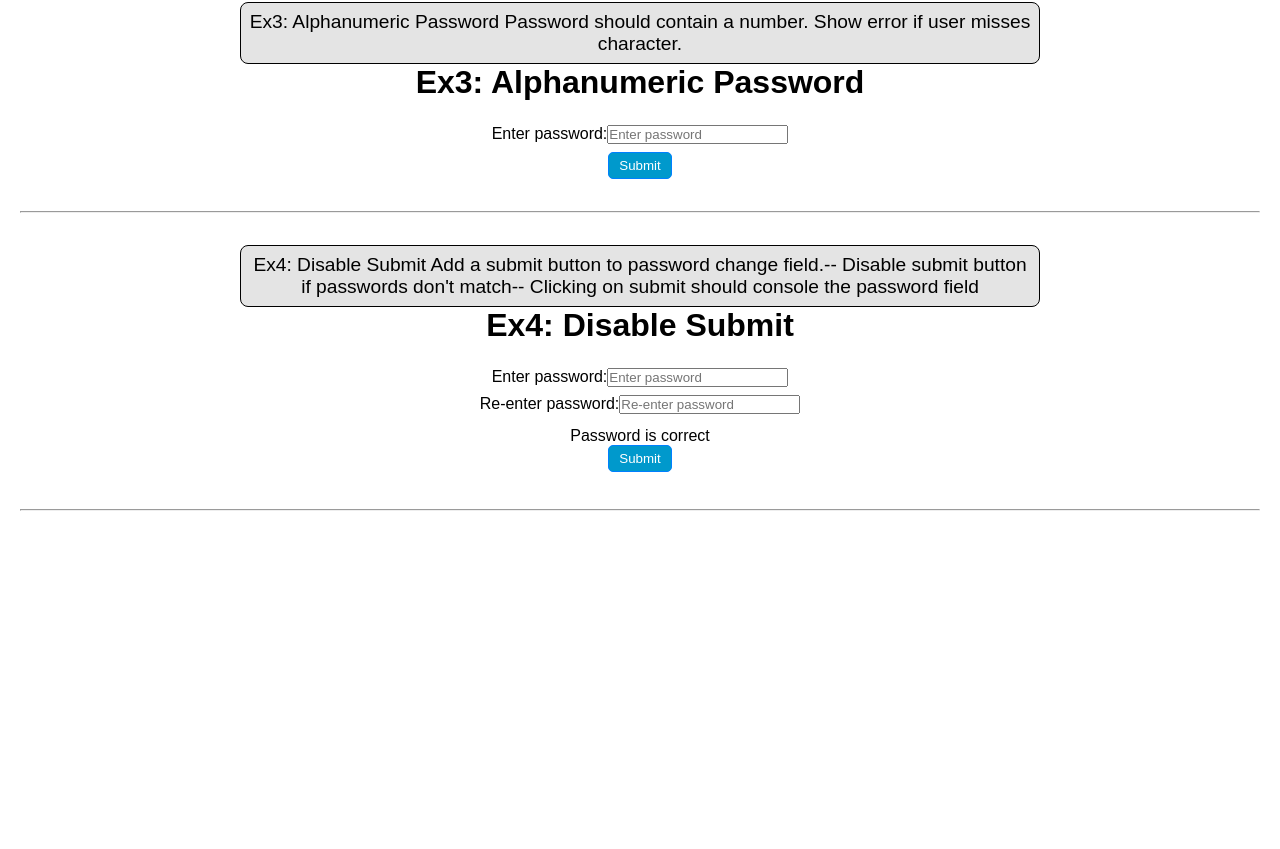
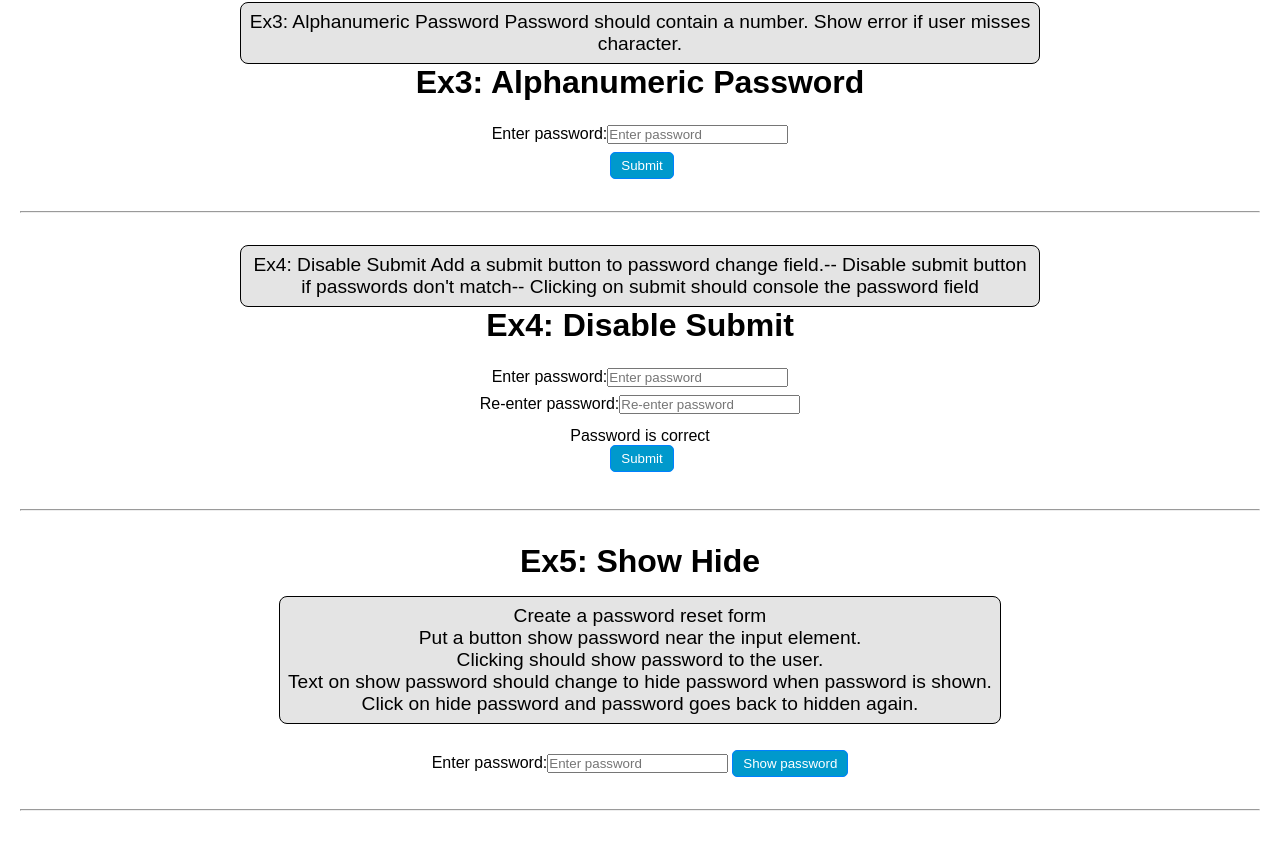
Before and after one commit to Aayushjain-code/ReactJS_Exercise, a React (Create React App) app: page /PasswordChecker in a window 1280 px wide. Shown: the part 705-1554 px from the top of the page. Before the commit the page ends 1258 px from the top, so only its background shows below. Built offline with nearby package versions, Linux system fonts and the light colour scheme; the HTML template or start-up script is replaced by a standard one.

Commit message:
completed with show/hide

```diff
--- a/src/App.css
+++ b/src/App.css
@@ -39,6 +39,7 @@ label{
 }
 
 button {
+  margin-left: 4px;
   border: 1px solid #0080ff;
   background-color: #0099cc;
   color: #ffffff;
--- a/src/App.js
+++ b/src/App.js
@@ -4,6 +4,7 @@ import TwitterCounter from './Exercises/TwitterCounter/index.js';
 import PasswordChecker from './Exercises/PasswordChecker/index.js';
 import AlphanumericPassword from './Exercises/AlphanumericPassword/index.js';
 import DisableSubmit from './Exercises/DisableSubmit/index.js';
+import ShowHide from './Exercises/ShowHide/index.js';
 function App() {
   return (
     <div className="App">
@@ -18,6 +19,8 @@ function App() {
       <hr />
       <DisableSubmit />
       <hr />
+      <ShowHide />
+      <hr />
     </div>
   );
 }
--- a/src/Exercises/PasswordChecker/index.js
+++ b/src/Exercises/PasswordChecker/index.js
@@ -45,9 +45,9 @@ const Function = () => {
 export default function Exercise() {
 	return (
 		<>
+			<h1>Ex2: password match</h1>
 			<p className='question'>Ex2: password match
 				Any signup form, password reset form has this functionality. Take two passwords from user. Show error only if both passwords don't match.</p>
-			<h1>Ex2: password match</h1>
 			<Function />
 		</>
 	)
--- /dev/null
+++ b/src/Exercises/ShowHide/index.js
@@ -0,0 +1,43 @@
+import React, { useState } from 'react'
+import './styles.css';
+
+
+
+
+
+const Function = () => {
+	const [hidden, setHidden] = useState(true);
+	return (
+		<>
+			<label >
+				Enter password:
+				<input
+					type={hidden ? "password" : "text"}
+					placeholder='Enter password'
+				/>
+				<button onClick={() => setHidden(!hidden)}>{hidden ? "Show password" : "Hide password"}</button>
+			</label>
+
+
+		</>
+	)
+}
+
+export default function Exercise() {
+	return (
+		<>
+			<h1>Ex5: Show Hide</h1>
+			<p className='question'>
+				Create a password reset form <br />
+				Put a button show password near the input element.<br />
+				Clicking should show password to the user.<br />
+				Text on show password should change to hide password when password is shown.<br />
+				Click on hide password and password goes back to hidden again.
+
+			</p>
+			<br />
+			<br />
+			<Function />
+		</>
+	)
+};
```
Also changed, not shown: src/Exercises/ShowHide/styles.css (added).
